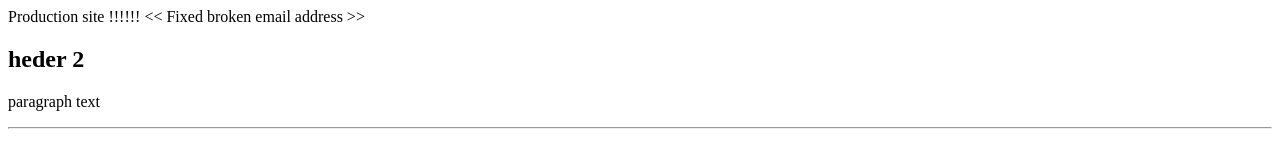
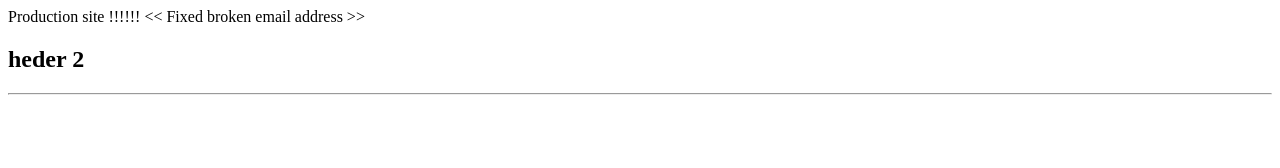
Before and after one commit to dwaddle/testing-git, a plain HTML site: page website.html in a window 1280 px wide. Drawn offline with Linux system fonts and the light colour scheme.

Commit message:
Revert "Added a paragraph"
This reverts commit cd9f72263d6280cffbbf46ab683a45e54deeff57.

```diff
--- a/website.html
+++ b/website.html
@@ -11,7 +11,6 @@ Production site !!!!!!
 
 << Fixed broken email address >>
 <h2>heder 2</h2>
-<p>paragraph text</p>
 
 
 <hr>
```
